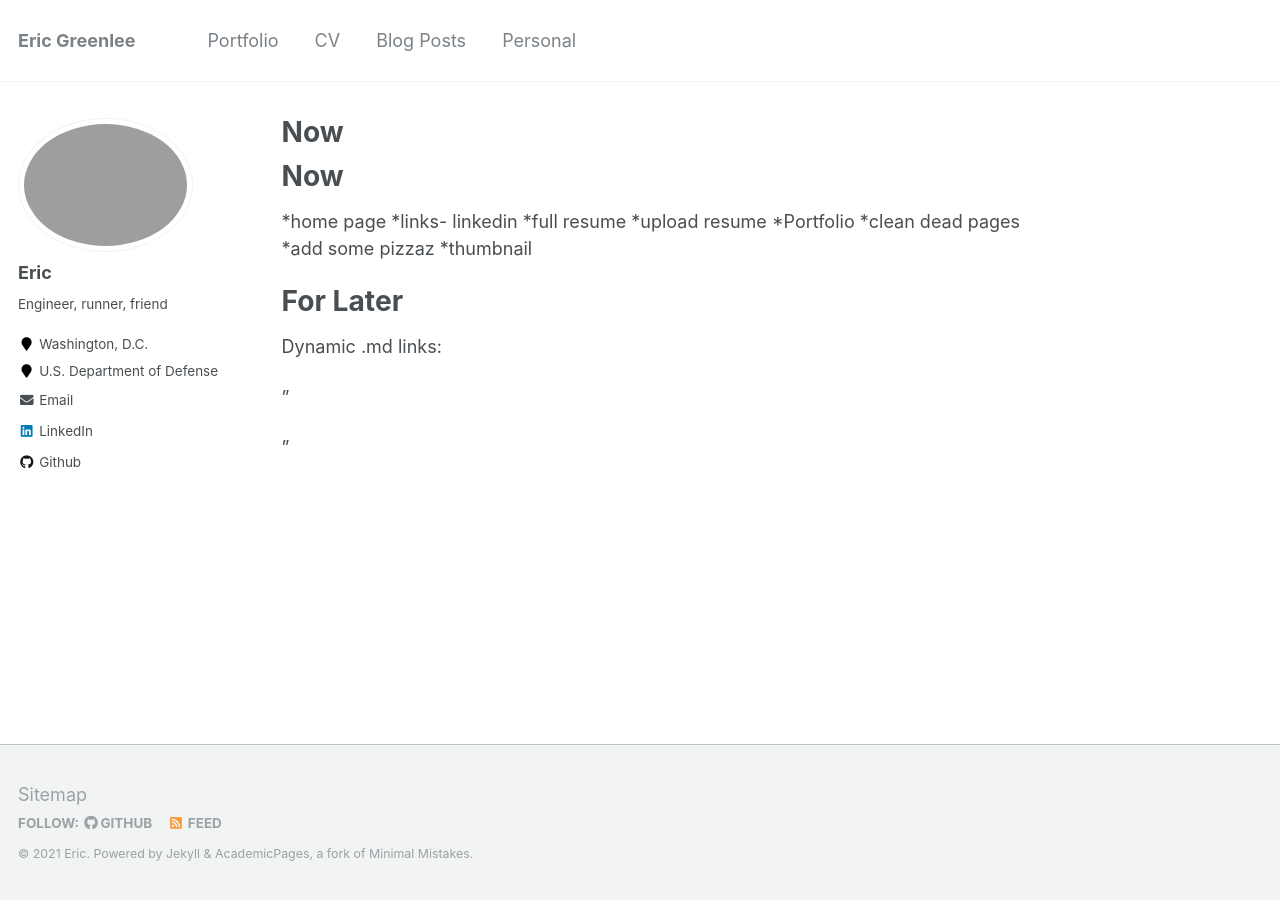
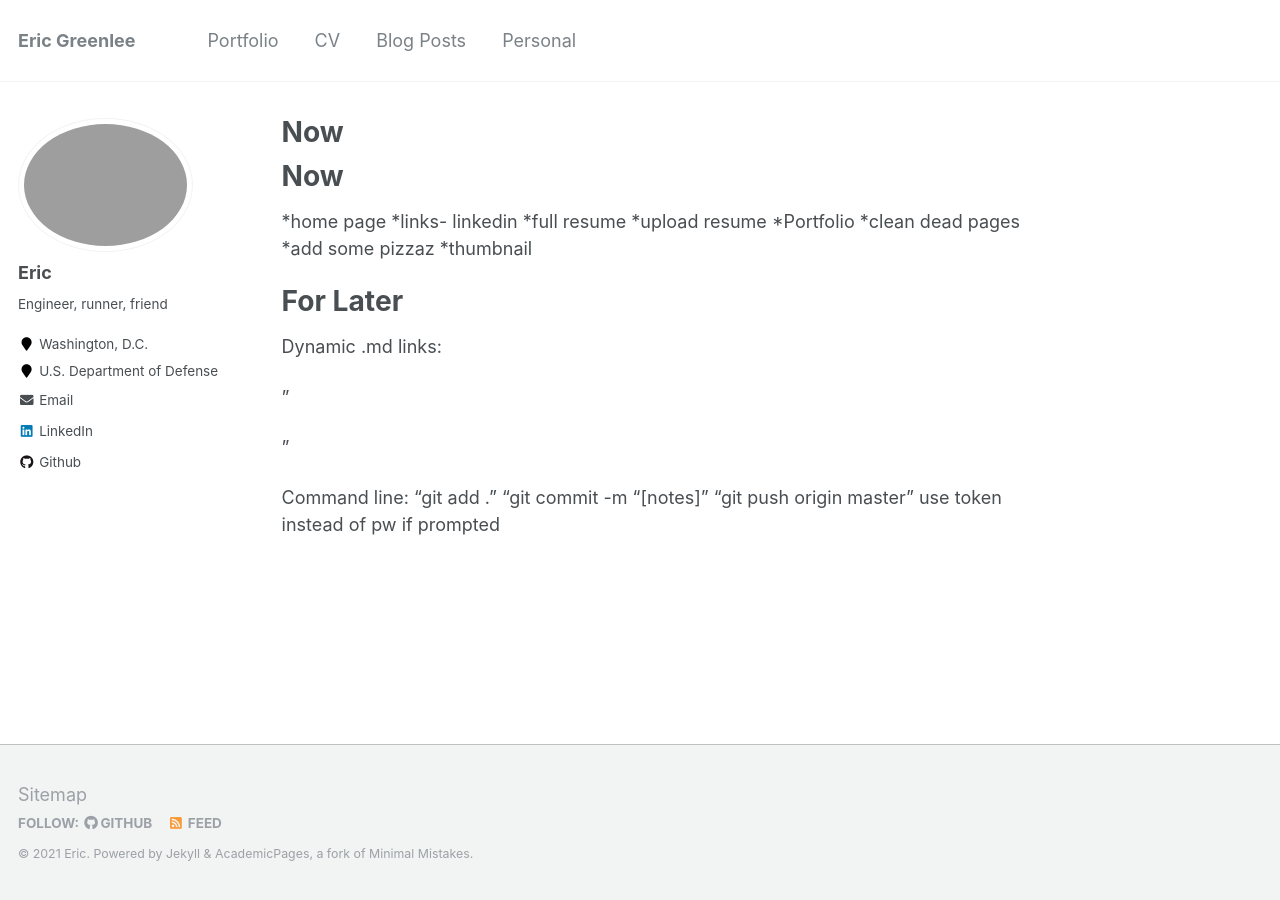
Before and after one commit to EricGreenlee/EricGreenlee.github.io, a Jekyll site: the page built from TODO.md, in a window 1280 px wide. Built offline with Jekyll 4.4.1, drawn with Linux system fonts in a browser that asks for light colours; our own code applies the rules of GitHub Pages for plain Markdown files.

Commit message:
todo update

```diff
--- a/TODO.md
+++ b/TODO.md
@@ -19,3 +19,9 @@
    {% include archive-single-cv.html %}
  {% endfor %}</ul>
 "
+
+Command line:
+"git add ."
+"git commit -m "[notes]"
+"git push origin master"
+use token instead of pw if prompted
```
Also changed, not shown: _portfolio/portfolio-2.html (deleted, +0 -7 lines), 2 other files.
